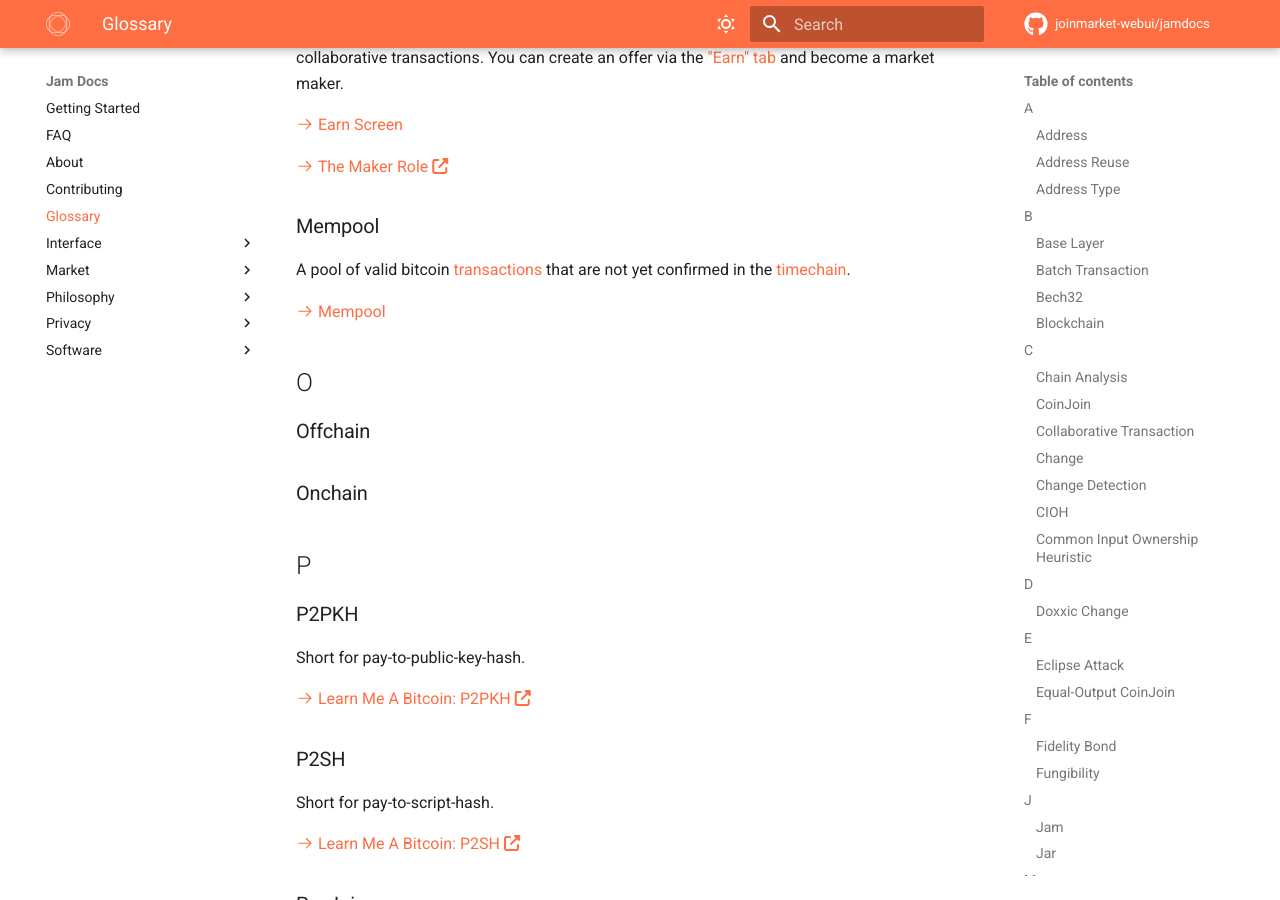
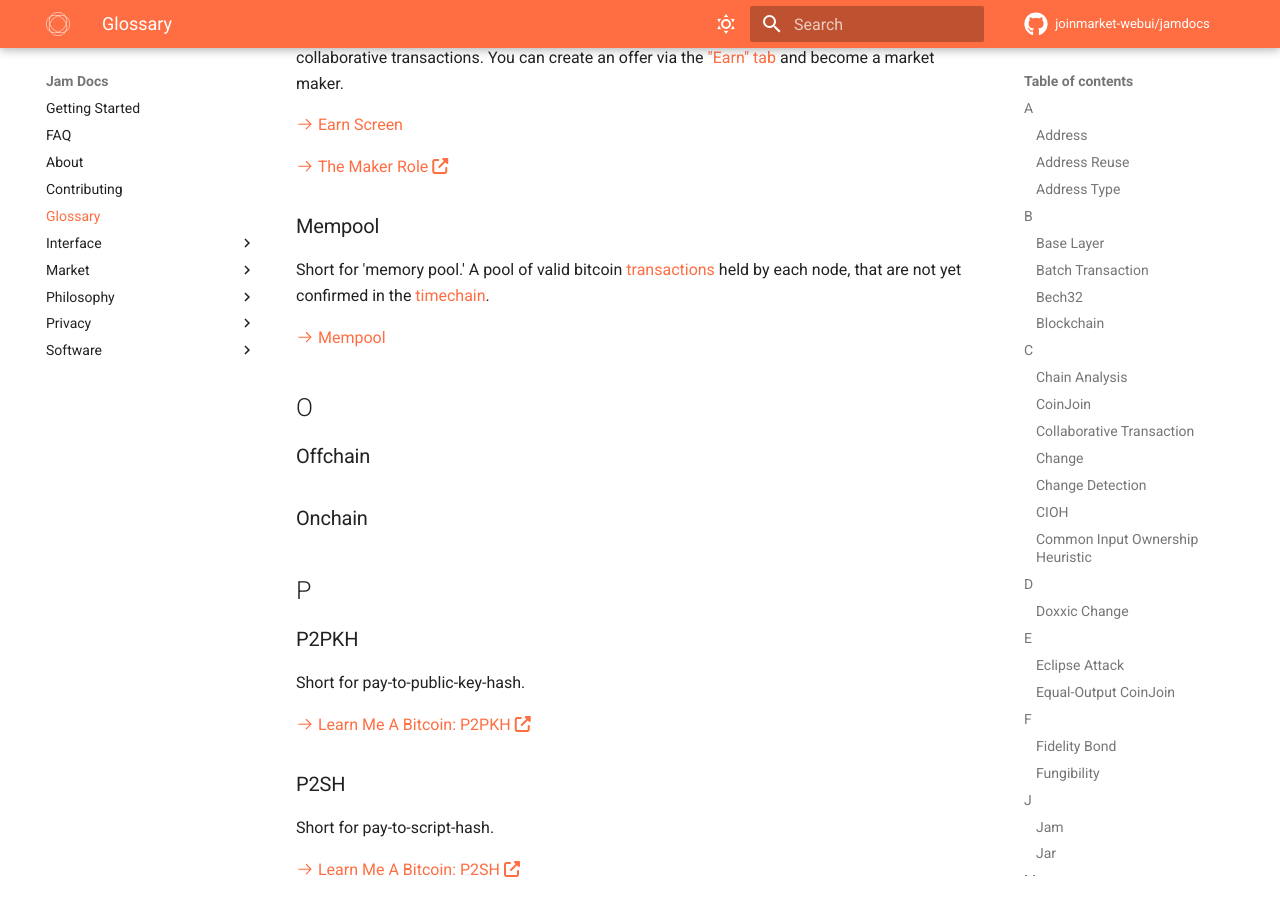
Before and after one commit to joinmarket-webui/jamdocs, an MkDocs documentation site: the page built from docs/glossary.md, in a window 1280 px wide and 900 px high, scrolled down 5697 px. Built offline with MkDocs 1.6.1 and Material for MkDocs 9.7.7, drawn with Linux system fonts in a browser that asks for light colours; nearby versions of some CDN libraries; comment, search, counter and statistics services are not loaded.

Commit message:
docs(glossary): mempool

```diff
--- a/docs/glossary.md
+++ b/docs/glossary.md
@@ -310,8 +310,8 @@ tab][earn] and become a market maker.
 
 ### Mempool
 
-A pool of valid bitcoin [transactions](#transaction) that are not yet confirmed
-in the [timechain](#timechain).
+Short for 'memory pool.' A pool of valid bitcoin [transactions](#transaction)
+held by each node, that are not yet confirmed in the [timechain](#timechain).
 
 [:octicons-arrow-right-24: Mempool][mempool]
 
```
